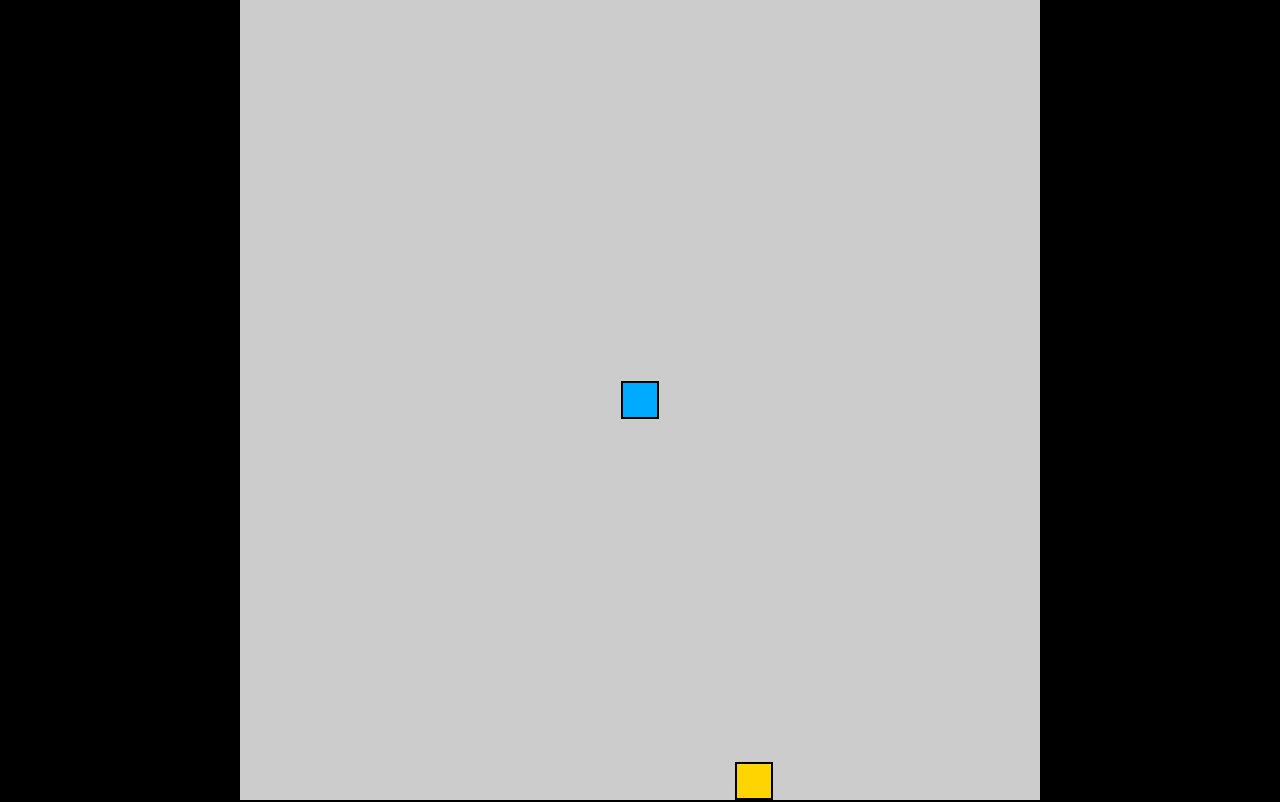
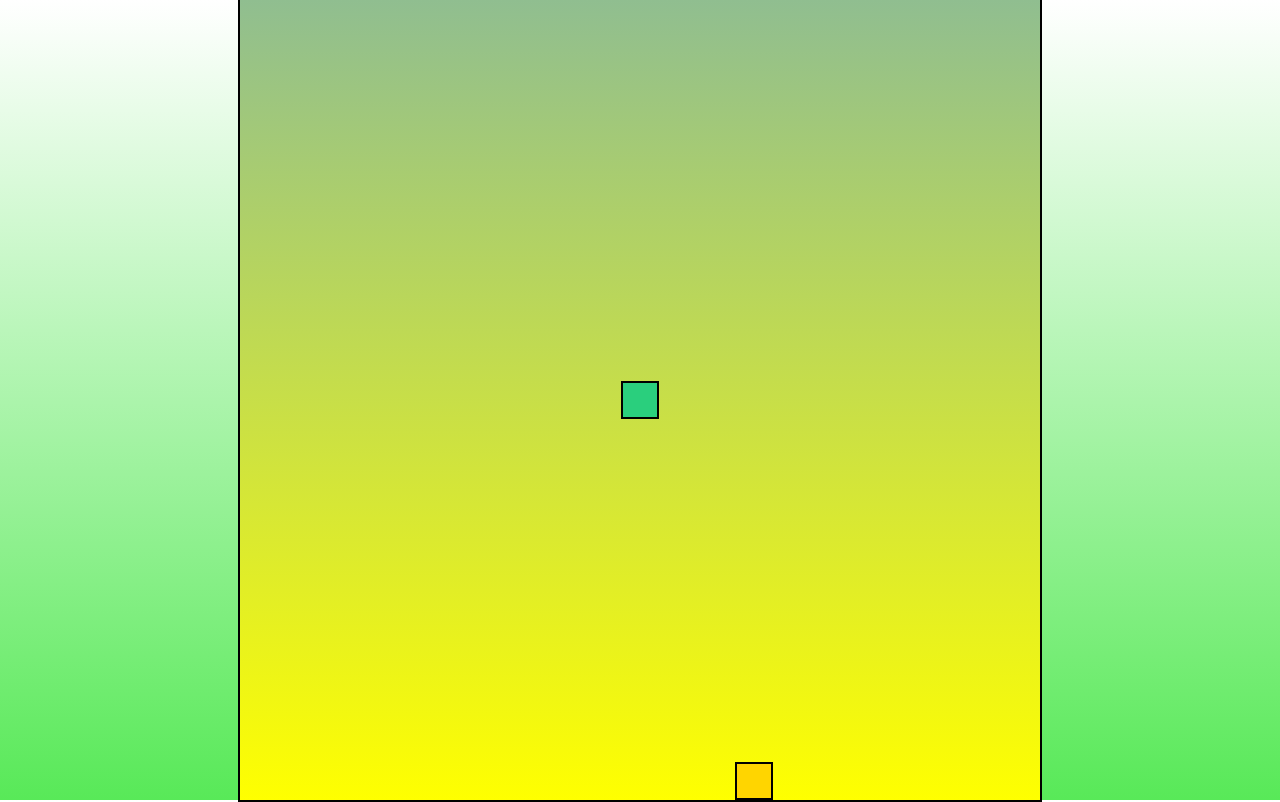
Before and after one commit to Kapil0263/snake-game, a plain HTML site: page index.html in a window 1280 px wide. Drawn offline with Linux system fonts and the light colour scheme.

Commit message:
Update app.css

```diff
--- a/app.css
+++ b/app.css
@@ -1,23 +1,25 @@
 body{
+    background: linear-gradient(white,rgb(88, 233, 88));
     height: 100vh;
     width: 100vw;
     display: flex;
     justify-content: center;
     align-items: center;
     margin: 0;
-    background-color: black;
+    /* background-color: black; */
 }
 #game-board{
-    background-color: #ccc;
+    background: linear-gradient(rgb(144, 190, 144),yellow);
     width: 100vmin;
     height: 100vmin;
+    border:2px solid black;
     display: grid;
     grid-template-rows: repeat(21,1fr);
     grid-template-columns: repeat(21,1fr);
 }
 
 .snake{
-    background-color: hsl(200,100%,50%);
+    background-color: hsl(150, 66%, 49%);
     border: .25vmin solid black;
 }
 
```
